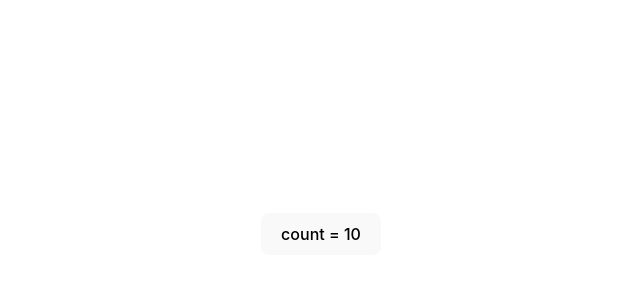
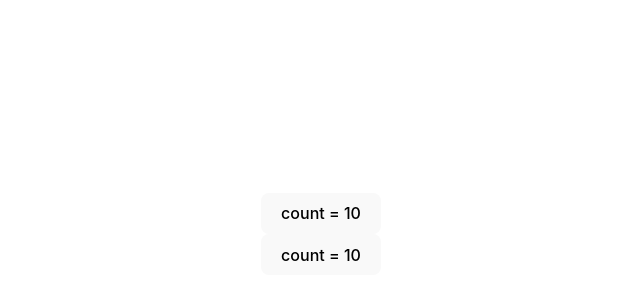
Before and after one commit to Mani007/reactStatesHook, a React (Vite) app in the folder Advance React States/: page / in a window 1280 px wide. Shown: the part 166-466 px from the top of the page, without its empty margins (319-959 px from the left). Built offline with nearby package versions, Linux system fonts and the light colour scheme.

Commit message:
state coupled with the instance of the component - multiple counter independent states example

```diff
--- a/Advance React States/src/App.jsx
+++ b/Advance React States/src/App.jsx
@@ -2,7 +2,7 @@ import { useState } from 'react'
 
 import './App.css'
 
-function App() {
+function Counter() {
   const [count, setCount] = useState(10)
   function addone() {
     setCount(count+1);
@@ -18,4 +18,13 @@ function App() {
   )
 }
 
+function App() {
+  return(
+    <div>
+      <Counter/>
+      <Counter/>
+    </div>
+  )
+}
+
 export default App
```
